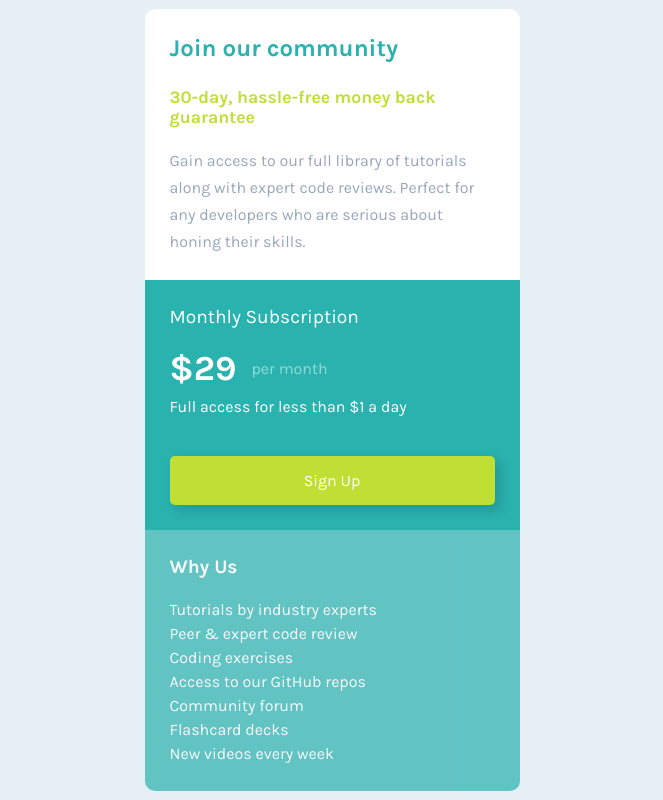
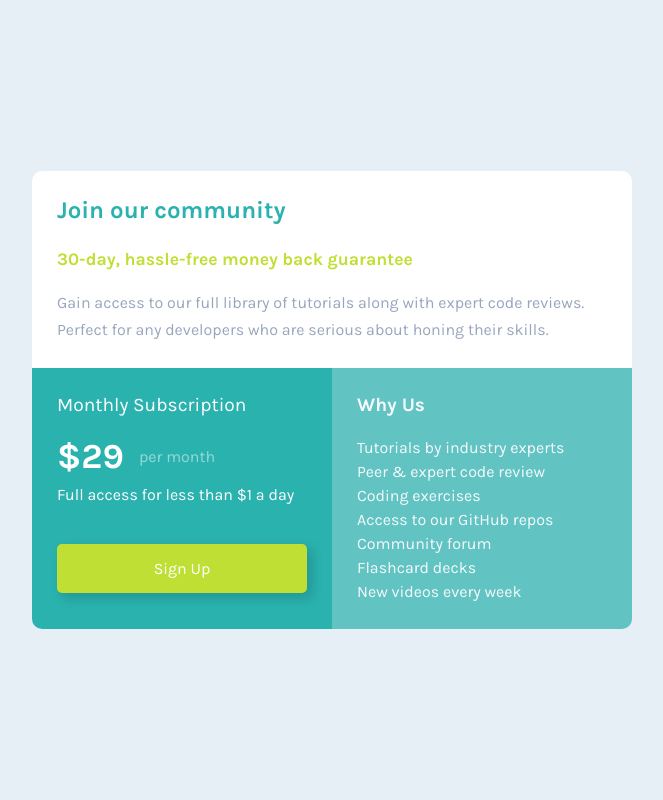
Before and after one commit to jclegg31/single-price-grid-component, a plain HTML site: page index.html in a window 1280 px wide. Shown: the whole page, without its empty margins (308-971 px from the left). Drawn offline with Linux system fonts and the light colour scheme.

Commit message:
responsive code

```diff
--- a/css/style.css
+++ b/css/style.css
@@ -120,3 +120,29 @@ body {
   list-style: none;
   line-height: 1.5rem;
 }
+
+@media (min-width: 975px) {
+  body {
+    font-size: 16px;
+    height: 100vh;
+    max-width: 600px;
+    display: grid;
+    align-content: center;
+    margin: 0 auto;
+  }
+
+  .bottom-section {
+    display: grid;
+    align-items: center;
+    grid-template-columns: repeat(2, 1fr);
+  }
+
+  .subscription-section {
+    height: 100%;
+    border-bottom-left-radius: 10px;
+  }
+
+  .why-us-section {
+    border-bottom-left-radius: 0;
+  }
+}
--- a/index.html
+++ b/index.html
@@ -25,6 +25,7 @@
       </div>
     </div>
 
+    <div class="bottom-section">
       <div class="subscription-section">
         <div class="subscription-content">
           <h2>Monthly Subscription</h2>
@@ -52,6 +53,7 @@
           </ul>
         </div>
       </div>
+    </div>
   </main>
 
   <!-- <footer>
```
Lines whose indentation alone changed are shown as unchanged.
